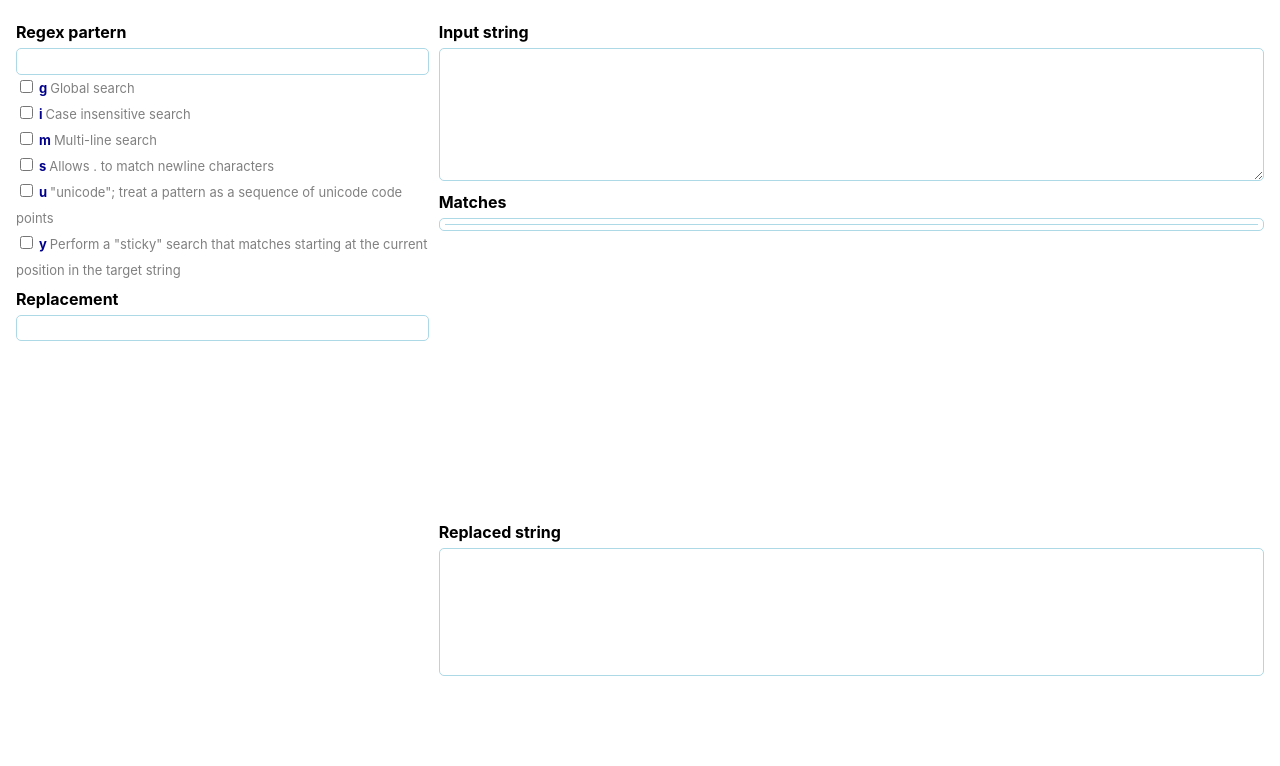
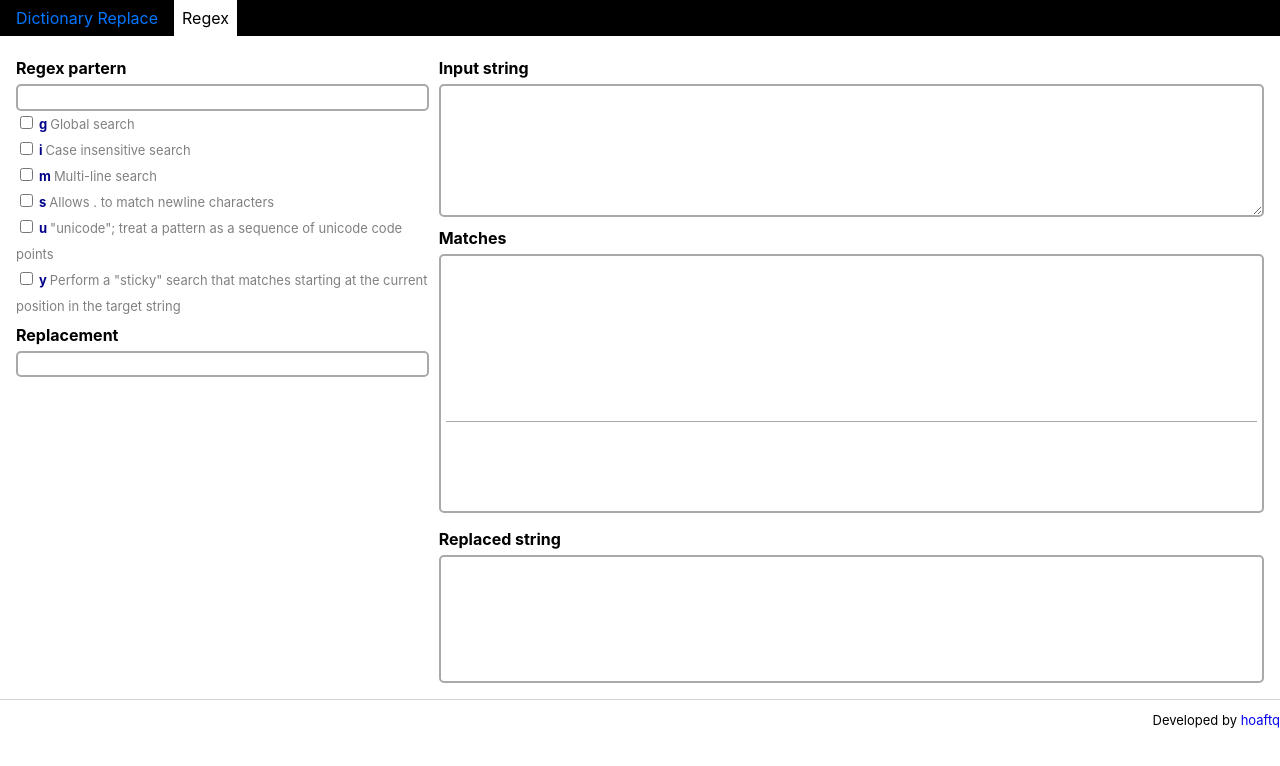
Before and after one commit to hoaftq/dev-utilities, a React (Create React App) app: page /regex in a window 1280 px wide. Shown: the top 766 px of the page. Built offline with nearby package versions, Linux system fonts and the light colour scheme.

Commit message:
Added router and developed regex feature

```diff
--- a/package.json
+++ b/package.json
@@ -8,6 +8,7 @@
     "@testing-library/user-event": "^7.2.1",
     "react": "^16.13.1",
     "react-dom": "^16.13.1",
+    "react-router-dom": "^5.2.0",
     "react-scripts": "3.4.3"
   },
   "scripts": {
--- a/public/index.html
+++ b/public/index.html
@@ -7,7 +7,7 @@
     <meta name="theme-color" content="#000000" />
     <meta
       name="description"
-      content="Web site created using create-react-app"
+      content="Utilities that help developers with their works"
     />
     <link rel="apple-touch-icon" href="%PUBLIC_URL%/logo192.png" />
     <!--
@@ -24,7 +24,7 @@
       work correctly both with client-side routing and a non-root public URL.
       Learn how to configure a non-root public URL by running `npm run build`.
     -->
-    <title>React App</title>
+    <title>Dev Utilities</title>
   </head>
   <body>
     <noscript>You need to enable JavaScript to run this app.</noscript>
--- a/src/App.css
+++ b/src/App.css
@@ -2,41 +2,39 @@
   box-sizing: border-box;
 }
 
-.App {
-  text-align: center;
+.menu {
+  padding: 0.5em;
+  background-color: black;
 }
 
-.App-logo {
-  height: 40vmin;
-  pointer-events: none;
+.menu a {
+  margin-right: 0.5em;
+  text-decoration: none;
+  padding: 0.5em;
+  color: #0075ff;
 }
 
-@media (prefers-reduced-motion: no-preference) {
-  .App-logo {
-    animation: App-logo-spin infinite 20s linear;
-  }
+.menu a:hover {
+  background-color: white;
+  color: black;
 }
 
-.App-header {
-  background-color: #282c34;
-  min-height: 100vh;
-  display: flex;
-  flex-direction: column;
-  align-items: center;
-  justify-content: center;
-  font-size: calc(10px + 2vmin);
-  color: white;
+.selected-menu-item {
+  background-color: white;
+  color: black !important;
 }
 
-.App-link {
-  color: #61dafb;
+footer {
+  text-align: right;
+  height: 40px;
+  border-top: 1px solid lightgray;
 }
 
-@keyframes App-logo-spin {
-  from {
-    transform: rotate(0deg);
-  }
-  to {
-    transform: rotate(360deg);
-  }
+footer .about {
+  font-size: small;
+  line-height: 40px;
 }
+
+footer .about a {
+  text-decoration: none;
+}
--- a/src/App.js
+++ b/src/App.js
@@ -3,14 +3,35 @@ import logo from './logo.svg';
 import './App.css';
 import { NewItem, SearchItems } from './replacing/Item';
 import { Regex } from './regex/Regex';
+import { BrowserRouter, Switch, Link, Route, NavLink } from 'react-router-dom';
 
 function App() {
   return (
-    <div>
-      {/* <SearchItems />
-      <NewItem /> */}
-      <Regex />
-    </div>
+    // <div>
+    //   {/* <SearchItems />
+    //   <NewItem /> */}
+    //   <Regex />
+    // </div>
+    <BrowserRouter>
+      <nav className="menu">
+        <NavLink to="/dictionary-replace" activeClassName="selected-menu-item">Dictionary Replace</NavLink>
+        <NavLink to="/regex" activeClassName="selected-menu-item">Regex</NavLink>
+      </nav>
+      <Switch>
+        <Route path="/dictionary-replace">
+          <SearchItems />
+        </Route>
+        <Route path="/regex">
+          <Regex />
+        </Route>
+      </Switch>
+      <footer>
+        <span className="about">
+          Developed by <a href="https://github.com/hoaftq">hoaftq</a>
+        </span>
+      </footer>
+    </BrowserRouter>
+
   );
 }
 
--- a/src/regex/Regex.css
+++ b/src/regex/Regex.css
@@ -11,8 +11,7 @@
     margin-bottom: 10px;
 }
 
-.matched-content-1 {
-    min-height: 320px;
+.maches {
     margin-bottom: 10px;
 }
 
@@ -20,9 +19,19 @@
     height: 160px;
 }
 
+.block {
+    height: 100%;
+}
+
+.title {
+    font-weight: bold;
+    line-height: 2em;
+}
+
 .content {
     width: 100%;
-    border: 1px solid lightblue;
+    height: calc(100% - 2em);
+    border: 2px solid darkgray;
     border-radius: 5px;
     padding: 5px;
     overflow-wrap: break-word;
@@ -30,18 +39,18 @@
 }
 
 .content:focus {
-    outline-color: lightblue;
+    outline-color: #0075ff;
 }
 
 input[type=text] {
     height: 2em;
     width: 100%;
-    border: 1px solid lightblue;
+    border: 2px solid darkgray;
     border-radius: 5px;
 }
 
-input[type=text]:focus {
-    outline-color: lightblue;
+input[type=text]:focus, input[type=checkbox]:focus {
+    outline-color: #0075ff;
 }
 
 label {
@@ -49,12 +58,7 @@ label {
     display: block;
 }
 
-.title {
-    font-weight: bold;
-    /* line-height: 2em; */
-}
-
-.options {
+.flags {
     font-size: small;
 }
 
@@ -75,24 +79,54 @@ label {
     margin-left: 5px;
 }
 
+.matched-content {
+    height: 50%;
+    min-height: 160px;
+    line-height: 1.5em;
+    padding-bottom: 5px;
+}
+
 .matched-content span:nth-child(odd) {
-    background-color: yellow;
+    background-color: lightpink;
 }
 
 .matched-content span:nth-child(even) {
-    background-color: yellowgreen;
+    background-color: lightblue;
 }
 
 .matched-content span:hover {
     cursor: pointer;
-    outline: 2px solid blue;
+    outline: 2px solid #0075ff;
+}
+
+.groups {
+    height: 50%;
+    min-height: 85px;
+    border-top: 1px solid darkgray;
+    padding-top: 5px;
+}
+
+.group {
+    margin-bottom: 5px;
+}
+
+.group ul {
+    display: inline-block;
+    padding: 0;
+    margin: 0;
+}
+
+li.group-info {
+    display: inline-block;
+    margin-right: 10px;
 }
 
 .group-title {
     font-size: small;
+    font-weight: bold;
     margin-right: 1em;
 }
 
 .group-info {
-    color: blueviolet;
+    color: #0075ff;
 }
--- a/src/regex/Regex.js
+++ b/src/regex/Regex.js
@@ -41,11 +41,11 @@ export class Regex extends React.Component {
                     <div className="input-string">
                         <InputString onChange={this.handleInputStringChange} />
                     </div>
-                    <div className="matched-content-1">
+                    <div className="maches">
                         <MatchedContent regex={regex} inputString={inputString} />
                     </div>
                     <div className="replaced-string">
-                        <ReplacedContent regex={regex} inputString={inputString} replacement={replacement} />
+                        <ReplacedString regex={regex} inputString={inputString} replacement={replacement} />
                     </div>
                 </div>
             </div>
@@ -128,10 +128,7 @@ class RegexPattern extends React.Component {
     render() {
         const flagElements = Object.keys(this.flagDescriptions).map(f => (
             <label key={f}>
-                <input type="checkbox"
-                    name={f}
-                    checked={this.state.flags[f]}
-                    onChange={this.handleChange}></input>
+                <input type="checkbox" name={f} checked={this.state.flags[f]} onChange={this.handleChange}></input>
                 <span className="flag">{f}</span>
                 <span className="description">{this.flagDescriptions[f]}</span>
             </label>
@@ -139,9 +136,9 @@ class RegexPattern extends React.Component {
         return (
             <div>
                 <label className="title">Regex partern</label>
-                <input type="text" value={this.state.pattern} onChange={this.handleChange}></input>
+                <input type="text" name="pattern" value={this.state.pattern} onChange={this.handleChange}></input>
                 <div class="regex-error-message">{this.state.errorMessage}</div>
-                <div className="options">
+                <div className="flags">
                     {flagElements}
                 </div>
             </div>
@@ -172,12 +169,11 @@ class Replacement extends React.Component {
 
 function InputString(props) {
     return (
-        <div style={{ height: '100%' }}>
-            <label className="title" style={{ height: '2em', lineHeight: '2em' }}>Input string</label>
+        <div className="block">
+            <label className="title">Input string</label>
             <textarea type="text"
                 className="content"
                 name="inputString"
-                style={{ height: 'calc(100% - 2em)' }}
                 onChange={(e) => props.onChange(e.target.value)}></textarea>
         </div>
     );
@@ -229,31 +225,31 @@ class MatchedContent extends React.Component {
             const index = this.state.match.index;
             groupContent = (
                 <div>
-                    <div style={{ marginBottom: 5 }}>
+                    <div className="group">
                         <span className="group-title">Match:</span>
                         <span className="group-info">{match}</span>
                     </div>
-                    <div style={{ marginBottom: 5 }}>
+                    <div className="group">
                         <span className="group-title">Range:</span>
                         <span className="group-info">{index}</span> - <span className="group-info">{index + match?.length}</span>
                     </div>
-                    <div style={{ marginBottom: 5 }}>
+                    <div className="group">
                         <span className="group-title">Groups:</span>
-                        <ul style={{ display: 'inline-block' }}>
-                            {groups.map(g => <li className="group-info" style={{ display: "inline-block", marginRight: 10 }}>{g}</li>)}
+                        <ul>
+                            {groups.map(g => <li className="group-info">{g}</li>)}
                         </ul>
                     </div>
                 </div>)
         };
 
         return (
-            <div style={{ height: '100%' }}>
-                <div className="title" style={{ height: '2em', lineHeight: '2em' }}>Matches</div>
-                <div className="content" style={{ height: 'calc(100% - 2em)' }}>
-                    <div className="matched-content" style={{ height: '50%' }}>
+            <div className="block">
+                <div className="title">Matches</div>
+                <div className="content">
+                    <div className="matched-content">
                         {contents}
                     </div>
-                    <div style={{ height: '50%', borderTop: '1px solid lightblue' }}>
+                    <div className="groups">
                         {groupContent}
                     </div>
                 </div>
@@ -262,7 +258,7 @@ class MatchedContent extends React.Component {
     }
 }
 
-class ReplacedContent extends React.Component {
+class ReplacedString extends React.Component {
     constructor(props) {
         super(props);
     }
@@ -275,9 +271,9 @@ class ReplacedContent extends React.Component {
         }
 
         return (
-            <div style={{ height: '100%' }}>
-                <div className="title" style={{ height: '2em', lineHeight: '2em' }}>Replaced string</div>
-                <div className="content" style={{ height: 'calc(100% - 2em)', overflowY: 'auto' }}>{replacedString}</div>
+            <div class="block">
+                <div className="title">Replaced string</div>
+                <div className="content" style={{ overflowY: 'auto' }}>{replacedString}</div>
             </div>
         );
     }
```
Also changed, not shown: 1 other file (tests, documents, lock files or other folders).
